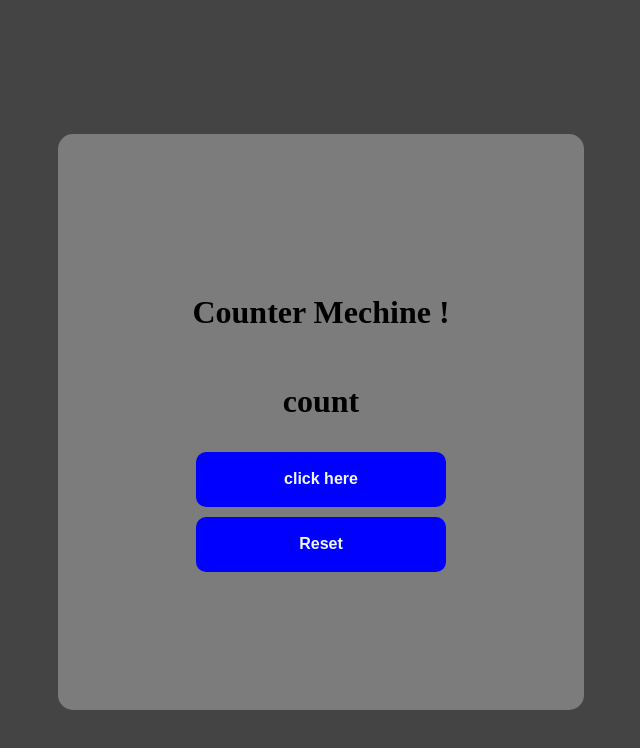
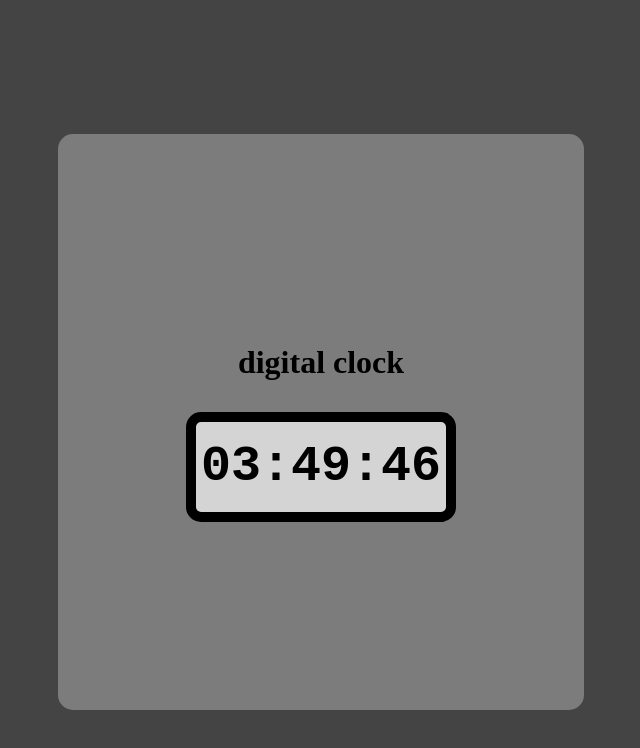
Before and after one commit to RameshRaveendran/digital-clock, a plain HTML site: page index.html in a window 1280 px wide. Shown: the whole page, without its empty margins (319-959 px from the left). Drawn offline with Linux system fonts and the light colour scheme.

Commit message:
almost done

```diff
--- a/index.html
+++ b/index.html
@@ -10,16 +10,12 @@
         <!-- main container -->
     <div class="mainContainer">
 
-        <h1>Counter Mechine !</h1>
-        <div class="counterDiv">
-
-            <h1 id="displyCount">count</h1>
+        <h1>digital clock</h1>
+        <div class="clockBase">
+            <div id="time">
+                timespace
+            </div>
         </div>
-
-
-        <button id="increaseBtn">click here</button>
-
-        <button id="resetBtn">Reset</button>
 
     </div>
 
--- a/style.css
+++ b/style.css
@@ -17,20 +17,24 @@ body{
     justify-content: center;
     gap: 10px;
 }
-button{
-    background-color: blue;
-    width: 50%;
-    height: 10%;
-    border: 0;
-    border-radius: 10px;
-    color: aliceblue;
+.clockBase{
+    height: 90px;
+    width: 250px;
+    background-color: rgb(212, 212, 212);
+    border-radius: 15px;
+    border: 10px solid;
+    display: flex;                /* make body a flex container */
+    justify-content: center;      /* horizontal center */
+    align-items: center;
+}
+#time{
+
+    display: flex;
+    align-items: center;
+    justify-content: center;
+    text-align: center;
+    font-size: 50px;
     font-weight: 900;
-    font-size: medium;
+    font-family: monospace;
+
 }
-button:hover{
-    background-color: rgba(0, 0, 211, 0.932);
-}
-button:active {
-  transform: scale(0.95);
-  background: #2980b9;
-}
--- a/test.js
+++ b/test.js
@@ -0,0 +1,20 @@
+function updateClock(){
+    const now = new Date();
+    let hours = now.getHours();
+    const minutes = now.getMinutes();
+    const seconds = now.getSeconds();
+
+    const ampm = hours >= 12 ? 'PM' : 'AM';
+    hours = hours % 12 || 12;
+
+    const hh = String(hours).padStart(2 , '0');
+    const mm = String(minutes).padStart(2, '0');
+    const ss = String(seconds).padStart(2, '0');
+
+    document.getElementById('time').textContent =`${hh}:${mm}:${ss}`;
+
+}
+
+updateClock();
+
+setInterval(updateClock,1000);
```
